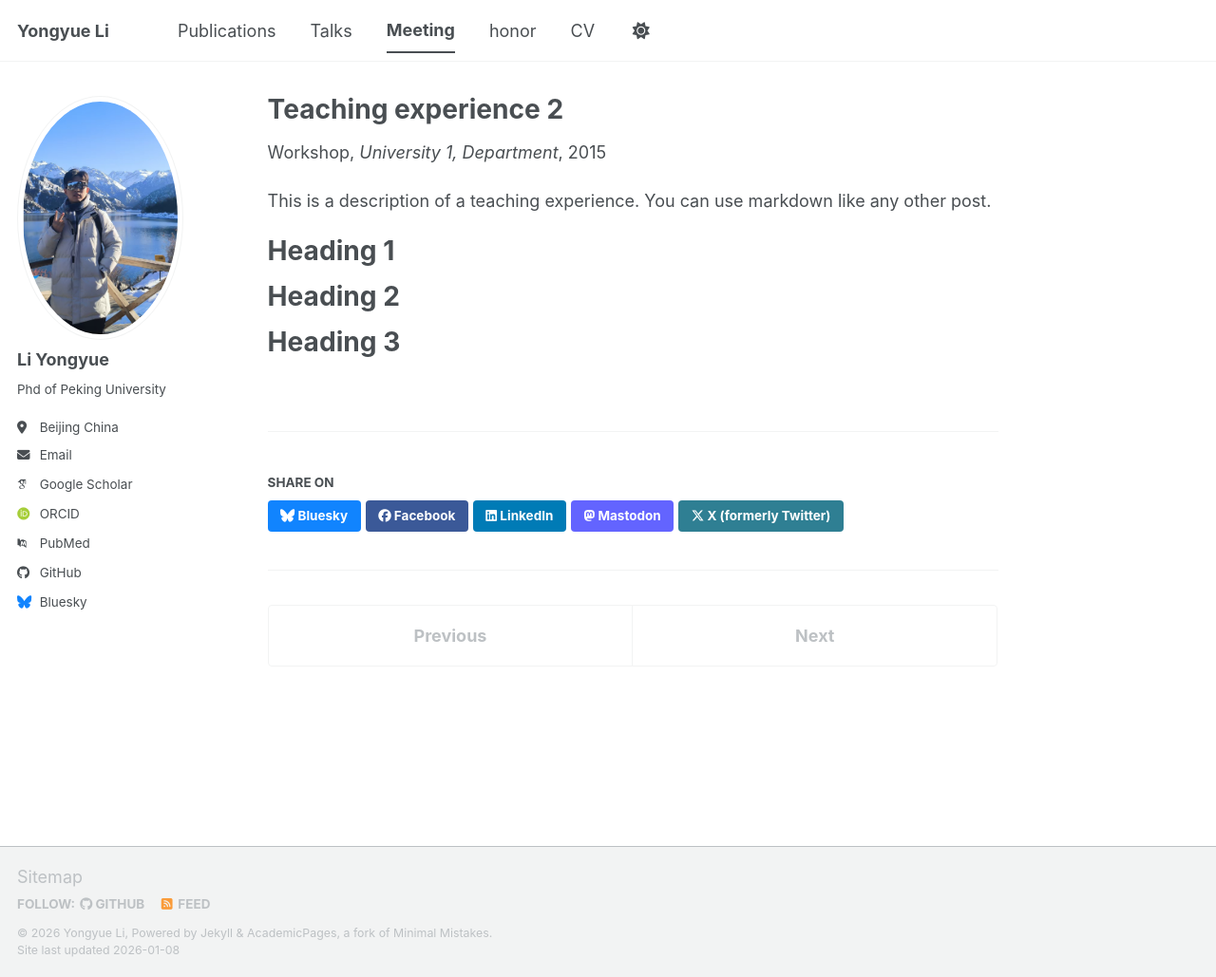
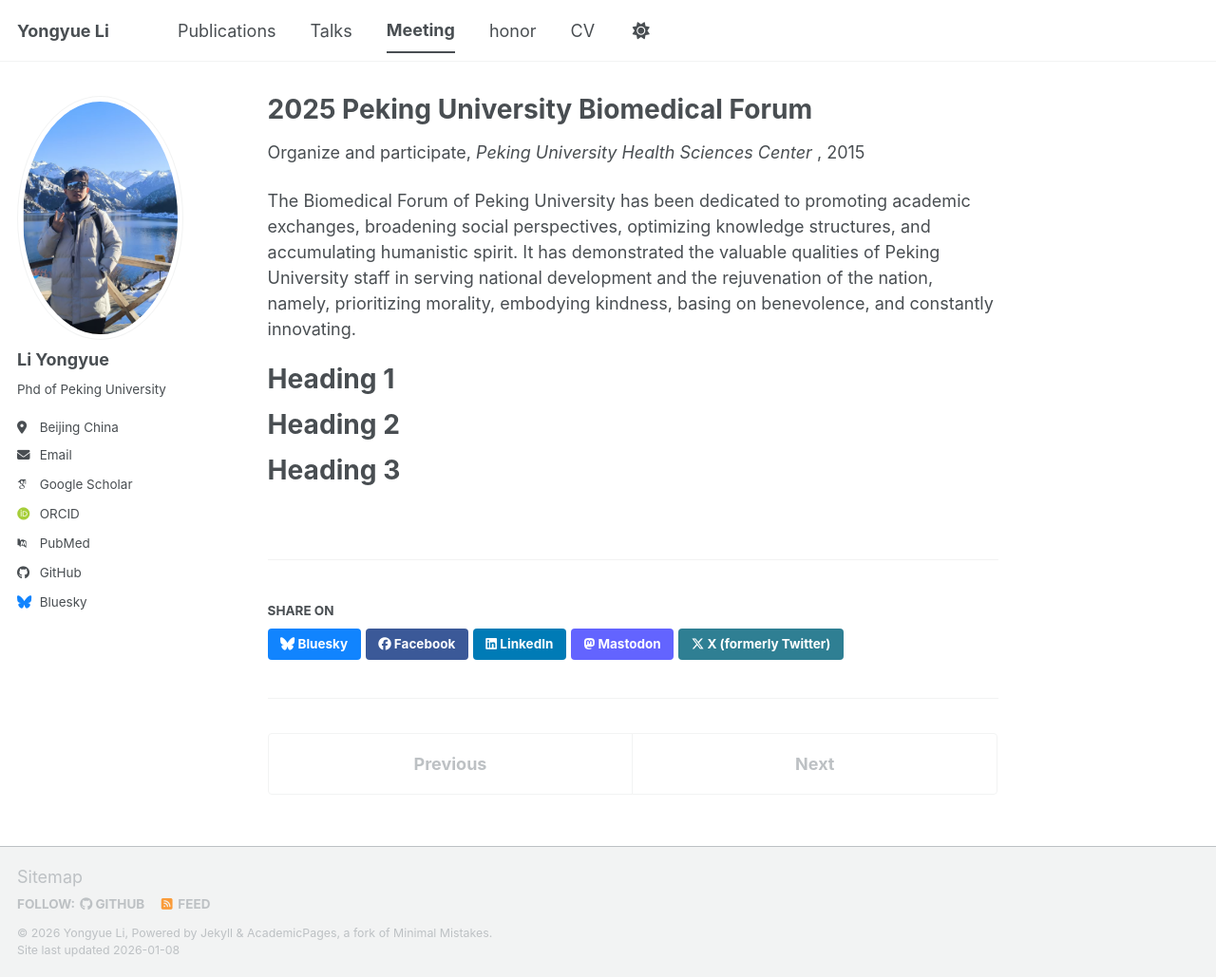
Before and after one commit to leeyongyue1019-spec/leeyongyue1019-spec.github.io, a Jekyll site: the page built from _teaching/2015-spring-teaching-2.md, in a window 1280 px wide and 1029 px high. Shown: the whole window at 95% size. Built offline with Jekyll 4.4.1, drawn with Linux system fonts in a browser that asks for light colours; some web fonts are replaced; a script bundle is joined from its source files by our own code; library files that are not in the unit come from our copies.

Commit message:
Update 2015-spring-teaching-2.md

```diff
--- a/_teaching/2015-spring-teaching-2.md
+++ b/_teaching/2015-spring-teaching-2.md
@@ -1,14 +1,14 @@
 ---
-title: "Teaching experience 2"
-collection: teaching
-type: "Workshop"
+title: "2025 Peking University Biomedical Forum"
+collection: meeting
+type: "Organize and participate"
 permalink: /teaching/2015-spring-teaching-1
-venue: "University 1, Department"
-date: 2015-01-01
-location: "City, Country"
+venue: "Peking University Health Sciences Center "
+date: 2015-12-10
+location: "Beijing, China"
 ---
 
-This is a description of a teaching experience. You can use markdown like any other post.
+The Biomedical Forum of Peking University has been dedicated to promoting academic exchanges, broadening social perspectives, optimizing knowledge structures, and accumulating humanistic spirit. It has demonstrated the valuable qualities of Peking University staff in serving national development and the rejuvenation of the nation, namely, prioritizing morality, embodying kindness, basing on benevolence, and constantly innovating.
 
 Heading 1
 ======
```
